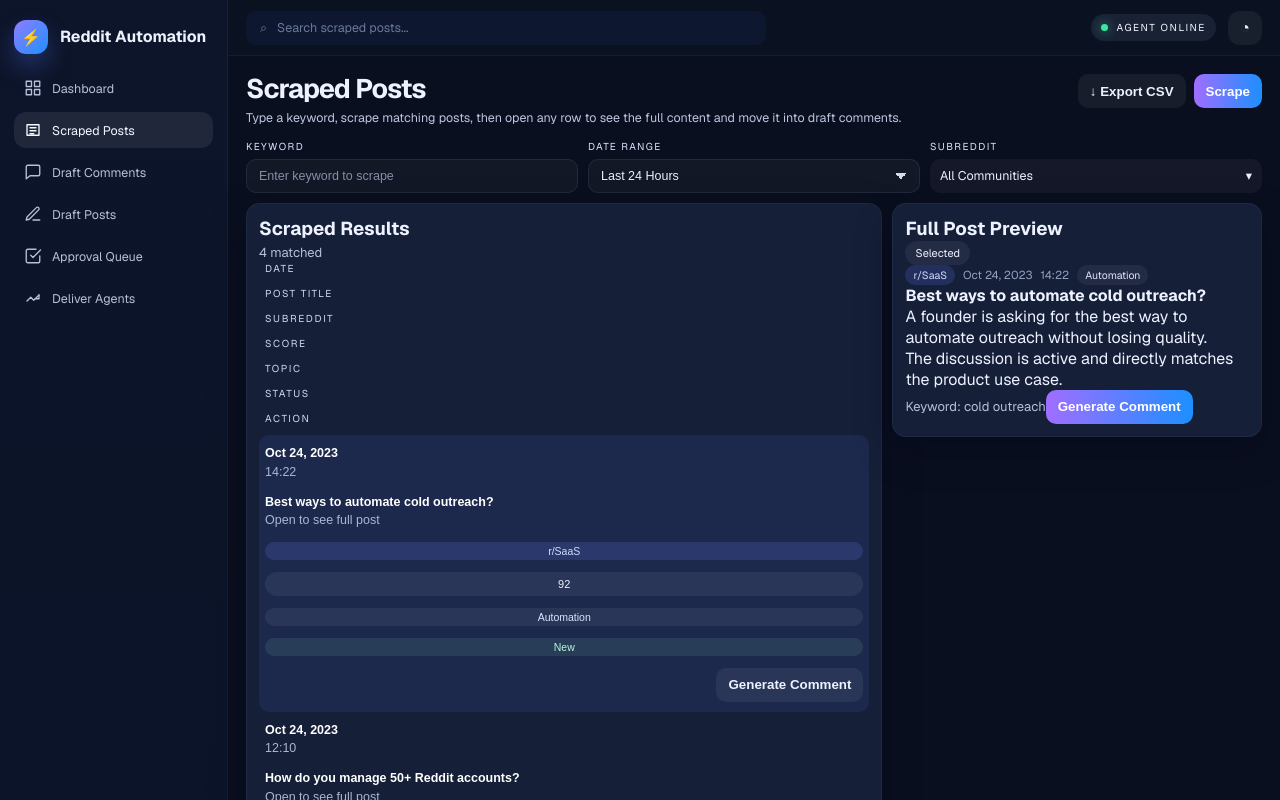
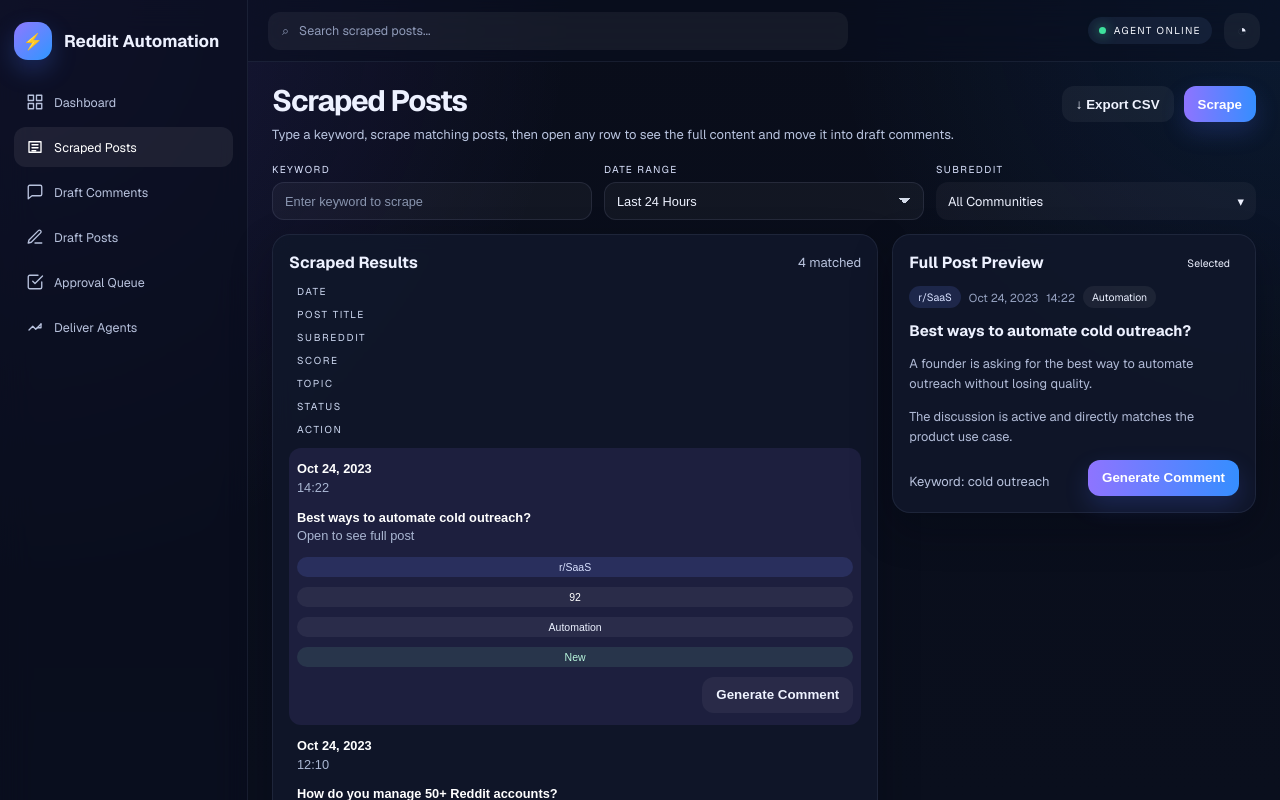
Before and after one commit to Jay-1410/Reddit-Automation, a Next.js app: page /scraped-posts in a window 1280 px wide. Shown: the top 800 px of the page. Built offline with nearby package versions, Linux system fonts and the light colour scheme.

Commit message:
Premium dashboard visual refresh

```diff
--- a/src/app/ui.module.css
+++ b/src/app/ui.module.css
@@ -1,9 +1,12 @@
 .shell {
   min-height: 100vh;
   display: grid;
-  grid-template-columns: 228px minmax(0, 1fr);
-  background: #0a0f1f;
-  color: #eef2ff;
+  grid-template-columns: 248px minmax(0, 1fr);
+  background:
+    radial-gradient(circle at top left, rgba(120, 92, 255, 0.16), transparent 28%),
+    radial-gradient(circle at top right, rgba(27, 142, 255, 0.10), transparent 22%),
+    linear-gradient(180deg, #090d1a 0%, #0b1120 100%);
+  color: #edf1ff;
   font-family: var(--font-geist-sans);
 }
 
@@ -11,34 +14,36 @@
   display: flex;
   flex-direction: column;
   justify-content: space-between;
-  padding: 20px 14px 14px;
-  background: linear-gradient(180deg, #0d152a 0%, #0a1326 100%);
-  border-right: 1px solid rgba(135, 149, 184, 0.08);
+  padding: 22px 14px 16px;
+  background: rgba(10, 15, 31, 0.72);
+  backdrop-filter: blur(16px);
+  border-right: 1px solid rgba(160, 174, 214, 0.10);
 }
 
 .brandWrap {
   display: flex;
   gap: 12px;
   align-items: center;
-  margin-bottom: 16px;
+  margin-bottom: 22px;
 }
 
-.brandIcon, .bell {
+.brandIcon,
+.bell {
   display: grid;
   place-items: center;
-  border-radius: 12px;
+  border-radius: 14px;
 }
 
 .brandIcon {
-  width: 34px;
-  height: 34px;
-  background: linear-gradient(135deg, #8e7dff, #1f90ff);
-  box-shadow: 0 12px 24px rgba(82, 118, 255, 0.3);
+  width: 38px;
+  height: 38px;
+  background: linear-gradient(135deg, #8f78ff 0%, #2e97ff 100%);
+  box-shadow: 0 10px 24px rgba(66, 115, 255, 0.26);
   font-size: 16px;
 }
 
 .brandWrap h2 {
-  font-size: 16px;
+  font-size: 17px;
   font-weight: 700;
   line-height: 1.1;
 }
@@ -46,24 +51,24 @@
 .nav {
   display: flex;
   flex-direction: column;
-  gap: 6px;
+  gap: 5px;
 }
 
 .navItem {
   display: flex;
   align-items: center;
   gap: 10px;
-  padding: 9px 10px;
+  padding: 11px 12px;
   border-radius: 12px;
-  color: #b6c0d8;
+  color: #b8c2dd;
   font-size: 12.5px;
   transition: 0.18s ease;
 }
 
 .navItem:hover,
 .navActive {
-  background: rgba(255, 255, 255, 0.08);
-  color: #f5f7ff;
+  background: rgba(255, 255, 255, 0.07);
+  color: #fff;
 }
 
 .sidebarBottom {
@@ -74,28 +79,31 @@
 
 .ghostButton,
 .actionButton,
-.softButton {
-  height: 34px;
+.softButton,
+.iconButton {
+  height: 36px;
   border: 0;
-  border-radius: 10px;
-  padding: 0 12px;
+  border-radius: 12px;
+  padding: 0 14px;
   font-weight: 600;
 }
 
 .ghostButton {
   background: transparent;
-  color: #a5b2cf;
+  color: #aeb8d6;
   text-align: left;
 }
 
 .actionButton {
-  background: linear-gradient(90deg, #a06eff, #1d8fff);
-  color: white;
+  background: linear-gradient(90deg, #8e74ff 0%, #358eff 100%);
+  color: #fff;
+  box-shadow: 0 10px 24px rgba(74, 112, 255, 0.20);
 }
 
-.softButton {
-  background: rgba(255, 255, 255, 0.06);
-  color: #eef2ff;
+.softButton,
+.iconButton {
+  background: rgba(255, 255, 255, 0.05);
+  color: #eff3ff;
 }
 
 .mainArea {
@@ -105,28 +113,28 @@
 }
 
 .topbar {
-  height: 56px;
+  height: 62px;
   display: flex;
   justify-content: space-between;
   align-items: center;
   gap: 18px;
-  padding: 0 18px;
-  border-bottom: 1px solid rgba(135, 149, 184, 0.08);
-  background: rgba(11, 18, 34, 0.96);
+  padding: 0 20px;
+  background: rgba(10, 15, 31, 0.58);
+  backdrop-filter: blur(16px);
+  border-bottom: 1px solid rgba(160, 174, 214, 0.10);
 }
 
 .searchBar {
   flex: 1;
-  width: 100%;
-  max-width: 520px;
-  height: 34px;
+  max-width: 580px;
+  height: 38px;
   display: flex;
   align-items: center;
   gap: 10px;
   padding: 0 14px;
-  border-radius: 10px;
-  background: #0e1730;
-  color: #69789c;
+  border-radius: 12px;
+  background: rgba(255, 255, 255, 0.05);
+  color: #8f9ab8;
   font-size: 12.5px;
 }
 
@@ -140,12 +148,12 @@
   display: flex;
   align-items: center;
   gap: 8px;
-  padding: 7px 10px;
+  padding: 7px 11px;
   border-radius: 999px;
-  background: rgba(111, 123, 166, 0.15);
-  color: #f5f7ff;
+  background: rgba(94, 122, 179, 0.14);
+  color: #f7f9ff;
   font-size: 10px;
-  letter-spacing: 0.16em;
+  letter-spacing: 0.14em;
   text-transform: uppercase;
 }
 
@@ -153,18 +161,18 @@
   width: 7px;
   height: 7px;
   border-radius: 999px;
-  background: #3ce6a1;
-  box-shadow: 0 0 12px rgba(60, 230, 161, 0.8);
+  background: #3ee09c;
+  box-shadow: 0 0 12px rgba(62, 224, 156, 0.8);
 }
 
 .bell {
-  width: 34px;
-  height: 34px;
-  background: rgba(255, 255, 255, 0.06);
+  width: 36px;
+  height: 36px;
+  background: rgba(255, 255, 255, 0.05);
 }
 
 .content {
-  padding: 18px;
+  padding: 24px;
   width: 100%;
   max-width: none;
 }
@@ -174,26 +182,26 @@
   justify-content: space-between;
   gap: 18px;
   align-items: flex-start;
-  margin-bottom: 12px;
+  margin-bottom: 18px;
 }
 
 .pageHeading h1 {
-  font-size: clamp(1.35rem, 2.1vw, 1.9rem);
-  line-height: 1.08;
-  letter-spacing: -0.035em;
+  font-size: clamp(1.7rem, 2.3vw, 2.35rem);
+  line-height: 1.05;
+  letter-spacing: -0.04em;
 }
 
 .pageHeading p {
   max-width: 760px;
-  margin-top: 6px;
-  color: #bbc5de;
-  font-size: 12.5px;
-  line-height: 1.5;
+  margin-top: 8px;
+  color: #b9c4df;
+  font-size: 13px;
+  line-height: 1.55;
 }
 
 .pageActions {
   display: flex;
-  gap: 8px;
+  gap: 10px;
   flex-wrap: wrap;
 }
 
@@ -203,10 +211,11 @@
 .tableWrap,
 .emptyState,
 .bottomBar {
-  border: 1px solid rgba(137, 151, 184, 0.08);
-  border-radius: 14px;
-  background: #151f38;
-  box-shadow: 0 14px 38px rgba(2, 6, 23, 0.33);
+  border: 1px solid rgba(160, 174, 214, 0.10);
+  border-radius: 18px;
+  background: rgba(16, 23, 43, 0.88);
+  box-shadow: 0 16px 40px rgba(1, 5, 15, 0.30);
+  backdrop-filter: blur(10px);
 }
 
 .card,
@@ -214,21 +223,21 @@
 .miniCard,
 .emptyState,
 .bottomBar {
-  padding: 12px;
+  padding: 16px;
 }
 
 .metricGrid {
   display: grid;
   grid-template-columns: repeat(4, minmax(0, 1fr));
-  gap: 10px;
-  margin-bottom: 10px;
+  gap: 14px;
+  margin-bottom: 16px;
 }
 
 .metricValue {
   margin-top: 8px;
-  font-size: 26px;
+  font-size: 28px;
   font-weight: 700;
-  letter-spacing: -0.03em;
+  letter-spacing: -0.04em;
 }
 
 .eyebrow {
@@ -238,19 +247,26 @@
   text-transform: uppercase;
 }
 
-.card h3 {
+.purple { color: #c8b7ff; }
+.card h3,
+.panelHeader h3 {
   font-size: 16px;
   line-height: 1.2;
 }
 
-.largeCard { min-height: 108px; }
-
-.note { margin-top: 8px; color: #b6c0d8; line-height: 1.5; font-size: 13px; }
+.note { margin-top: 8px; color: #b8c2dd; line-height: 1.55; font-size: 13px; }
 
 .dashboardSplit {
   display: grid;
-  grid-template-columns: minmax(0, 1.55fr) minmax(320px, 0.9fr);
-  gap: 10px;
+  grid-template-columns: minmax(0, 1.5fr) minmax(340px, 0.9fr);
+  gap: 14px;
+  align-items: start;
+}
+
+.dashboardTwoCol {
+  display: grid;
+  grid-template-columns: minmax(0, 1.6fr) minmax(0, 1fr);
+  gap: 14px;
   align-items: start;
 }
 
@@ -260,14 +276,14 @@
 .miniPills {
   display: flex;
   flex-direction: column;
-  gap: 8px;
+  gap: 12px;
 }
 
 .feedCard {
-  padding: 12px;
-  border-radius: 12px;
+  padding: 16px;
+  border-radius: 16px;
   background: rgba(255, 255, 255, 0.03);
-  border: 1px solid rgba(151, 164, 198, 0.08);
+  border: 1px solid rgba(170, 183, 216, 0.08);
 }
 
 .feedMeta,
@@ -276,48 +292,73 @@
   gap: 8px;
   flex-wrap: wrap;
   align-items: center;
-  color: #93a1c0;
+  color: #96a2c1;
   font-size: 11.5px;
 }
 
-.tag, .pill {
+.tag,
+.pill,
+.smallBadge,
+.scoreBubble,
+.statusNew,
+.statusReview,
+.statusIgnored,
+.statusUrgent {
   display: inline-flex;
   align-items: center;
   justify-content: center;
-  padding: 3px 8px;
+  padding: 4px 9px;
   border-radius: 999px;
   font-size: 10.5px;
 }
 
-.tag { background: rgba(100, 124, 255, 0.18); color: #d1ddff; }
-.pill { background: rgba(255, 255, 255, 0.06); color: #dbe4ff; }
-.safe { color: #8cf0c2; }
-.high { color: #ff9ca4; }
-.neutral { color: #aab7d3; }
+.tag { background: rgba(108, 128, 255, 0.16); color: #d8e1ff; }
+.pill { background: rgba(255, 255, 255, 0.06); color: #ecf1ff; }
+.safe { color: #92edc5; }
+.high { color: #ffb0b7; }
+.neutral { color: #aeb8d6; }
 
-.feedCard h4 { margin: 8px 0 6px; font-size: 14px; line-height: 1.4; }
-.feedCard p { color: #aab7d3; line-height: 1.6; font-size: 12.5px; }
-.feedFooter { display: flex; align-items: center; justify-content: space-between; gap: 8px; margin-top: 10px; }
+.feedCard h4 {
+  margin: 10px 0 7px;
+  font-size: 14px;
+  line-height: 1.45;
+}
 
-.filterValue {
-  min-height: 34px;
+.feedCard p,
+.tableCellMuted,
+.previewText {
+  color: #b0bad6;
+  line-height: 1.6;
+  font-size: 12.8px;
+}
+
+.feedFooter {
   display: flex;
   align-items: center;
   justify-content: space-between;
   gap: 10px;
-  padding: 0 10px;
-  border-radius: 10px;
+  margin-top: 14px;
+}
+
+.filterValue {
+  min-height: 38px;
+  display: flex;
+  align-items: center;
+  justify-content: space-between;
+  gap: 10px;
+  padding: 0 12px;
+  border-radius: 12px;
   background: rgba(255, 255, 255, 0.04);
-  color: #eaf1ff;
-  font-size: 12.5px;
+  color: #eef2ff;
+  font-size: 12.8px;
 }
 
 .timelineItem {
   display: flex;
   gap: 10px;
   align-items: flex-start;
-  padding: 10px 0;
-  border-top: 1px solid rgba(145, 160, 191, 0.08);
+  padding: 11px 0;
+  border-top: 1px solid rgba(170, 183, 216, 0.08);
 }
 .timelineItem:first-child { border-top: 0; padding-top: 0; }
 .timelineItem strong { display: block; font-size: 13px; margin-bottom: 3px; }
@@ -327,18 +368,22 @@
 .dot.safe { background: #8cf0c2; }
 .dot.neutral { background: #7d8cab; }
 
+.input,
 .select {
   width: 100%;
-  min-height: 34px;
+  min-height: 38px;
   padding: 0 12px;
-  border-radius: 10px;
-  border: 1px solid rgba(145, 160, 191, 0.12);
+  border-radius: 12px;
+  border: 1px solid rgba(170, 183, 216, 0.12);
   background: rgba(255, 255, 255, 0.04);
-  color: #eaf1ff;
+  color: #eef2ff;
   outline: none;
+  font-size: 12.8px;
+}
+
+.input::placeholder { color: rgba(169, 183, 211, 0.78); }
+.select {
   appearance: none;
-  font-size: 12.5px;
-  font-weight: 500;
   background-image:
     linear-gradient(45deg, transparent 50%, rgba(234, 241, 255, 0.9) 50%),
     linear-gradient(135deg, rgba(234, 241, 255, 0.9) 50%, transparent 50%);
@@ -348,34 +393,19 @@
   background-size: 6px 6px, 6px 6px;
   background-repeat: no-repeat;
 }
-
-.input {
-  width: 100%;
-  min-height: 34px;
-  padding: 0 12px;
-  border-radius: 10px;
-  border: 1px solid rgba(145, 160, 191, 0.12);
-  background: rgba(255, 255, 255, 0.04);
-  color: #eaf1ff;
-  outline: none;
-  font-size: 12.5px;
-}
-
-.input::placeholder { color: rgba(169, 183, 211, 0.75); }
-
 .select option { color: #0a0f1f; }
 
 .filterBar {
   display: grid;
   grid-template-columns: repeat(3, minmax(0, 1fr));
-  gap: 10px;
-  margin-bottom: 10px;
+  gap: 12px;
+  margin-bottom: 14px;
 }
 
 .filterBox label {
   display: block;
   margin-bottom: 6px;
-  color: #dbe5ff;
+  color: #dce4ff;
   font-size: 10px;
   letter-spacing: 0.14em;
   text-transform: uppercase;
@@ -390,14 +420,14 @@
 .approvalHeader,
 .approvalRow {
   display: grid;
-  gap: 12px;
+  gap: 10px;
 }
 
 .tableHeader,
 .opportunitiesHeader,
 .rulesHeader,
 .approvalHeader {
-  padding: 0 6px 10px;
+  padding: 0 8px 12px;
   color: #ced9f2;
   font-size: 10px;
   letter-spacing: 0.16em;
@@ -409,16 +439,20 @@
 .rulesRow,
 .approvalRow {
   align-items: center;
-  padding: 10px 6px;
-  border-top: 1px solid rgba(145, 160, 191, 0.08);
+  padding: 12px 8px;
+  border-top: 1px solid rgba(170, 183, 216, 0.08);
 }
 
-.tableCellMuted { color: #aab7d3; line-height: 1.5; font-size: 12.5px; }
-.cellTitle { color: #fff; font-weight: 600; line-height: 1.4; font-size: 12.5px; }
+.tableCellMuted { color: #aab7d3; }
+.cellTitle { color: #fff; font-weight: 600; line-height: 1.4; font-size: 12.8px; }
 
-.smallBadge { display: inline-flex; align-items: center; justify-content: center; padding: 5px 10px; border-radius: 999px; font-size: 11px; background: rgba(255,255,255,0.06); }
-
-.bottomBar { display: flex; justify-content: space-between; align-items: center; gap: 16px; margin-top: 14px; }
+.bottomBar {
+  display: flex;
+  justify-content: space-between;
+  align-items: center;
+  gap: 16px;
+  margin-top: 16px;
+}
 
 .tableRow {
   width: 100%;
@@ -430,65 +464,97 @@
 }
 
 .tableRow:hover {
-  background: rgba(255, 255, 255, 0.03);
-  border-radius: 10px;
+  background: rgba(255, 255, 255, 0.025);
+  border-radius: 12px;
 }
 
 .rowActive {
-  background: rgba(100, 124, 255, 0.10);
-  border-radius: 10px;
+  background: rgba(143, 120, 255, 0.10);
+  border-radius: 12px;
 }
 
-.scoreBubble {
-  display: inline-flex;
-  align-items: center;
-  justify-content: center;
-  min-width: 34px;
-  height: 24px;
-  padding: 0 8px;
-  border-radius: 999px;
-  background: rgba(255, 255, 255, 0.06);
-  font-size: 11px;
-}
-
-.iconButton {
-  height: 30px;
-  min-width: 30px;
-  padding: 0 10px;
-  border: 1px solid rgba(145, 160, 191, 0.12);
-  background: rgba(255, 255, 255, 0.03);
-  color: #eaf1ff;
-  border-radius: 10px;
-}
-
-.iconButton:hover { background: rgba(255, 255, 255, 0.06); }
-
+.scoreBubble { background: rgba(255, 255, 255, 0.06); color: #fff; min-width: 34px; }
+.iconButton { min-width: 34px; padding: 0 10px; }
 .actionRowInline { display: flex; justify-content: flex-end; }
-
-.statusNew,
-.statusReview,
-.statusIgnored,
-.statusUrgent {
-  display: inline-flex;
-  align-items: center;
-  justify-content: center;
-  padding: 3px 8px;
-  border-radius: 999px;
-  font-size: 10.5px;
-  background: rgba(255, 255, 255, 0.05);
-}
 
 .statusUrgent { background: rgba(255, 120, 120, 0.14); color: #ffb3b8; }
 .statusReview { background: rgba(255, 210, 120, 0.14); color: #ffe1a8; }
 .statusIgnored { background: rgba(125, 140, 171, 0.16); color: #c0cbe2; }
 .statusNew { background: rgba(140, 240, 194, 0.10); color: #b9f7dd; }
 
-.dashboardTwoCol {
+.panelHeader {
+  display: flex;
+  align-items: center;
+  justify-content: space-between;
+  gap: 10px;
+  margin-bottom: 12px;
+}
+
+.postPreview {
+  display: flex;
+  flex-direction: column;
+  gap: 12px;
+}
+
+.postPreview h4,
+.commentPrompt,
+.draftLarge h4 {
+  font-size: 15px;
+  line-height: 1.45;
+}
+
+.previewFooter,
+.cardFooter {
+  display: flex;
+  align-items: center;
+  justify-content: space-between;
+  gap: 10px;
+}
+
+.commentCard {
   display: grid;
-  grid-template-columns: minmax(0, 1.65fr) minmax(0, 1fr);
+  grid-template-columns: minmax(0, 1.3fr) minmax(0, 1.35fr) auto;
   gap: 14px;
   align-items: start;
+  padding: 16px;
+  border-radius: 16px;
+  background: rgba(255, 255, 255, 0.03);
+  border: 1px solid rgba(170, 183, 216, 0.08);
 }
+
+.riskHigh {
+  border-color: rgba(255, 120, 120, 0.18);
+  background: rgba(255, 120, 120, 0.04);
+}
+
+.commentBody { font-size: 12.8px; line-height: 1.65; color: #c8d1eb; }
+.commentSourceBox { padding: 14px; border-radius: 14px; background: rgba(255,255,255,0.03); border: 1px solid rgba(170, 183, 216, 0.08); }
+.stacked { display: flex; flex-direction: column; gap: 8px; }
+.dangerButton { height: 36px; border: 0; border-radius: 12px; padding: 0 14px; background: rgba(255, 120, 120, 0.14); color: #ffd0d4; font-weight: 600; }
+
+.draftLarge,
+.emptyState {
+  border: 1px solid rgba(170, 183, 216, 0.08);
+  border-radius: 18px;
+  background: rgba(16, 23, 43, 0.88);
+  padding: 18px;
+}
+
+.progressTrack {
+  width: 100%;
+  height: 8px;
+  border-radius: 999px;
+  background: rgba(255, 255, 255, 0.05);
+  overflow: hidden;
+}
+
+.progressFill {
+  height: 100%;
+  border-radius: inherit;
+  background: linear-gradient(90deg, #8e74ff 0%, #35a1ff 100%);
+}
+
+.tableWrap { padding: 16px; }
 
 @media (min-width: 1280px) { .metricGrid { grid-template-columns: repeat(4, minmax(0, 1fr)); } }
 @media (max-width: 1200px) {
@@ -498,6 +564,7 @@
   .dashboardTwoCol,
   .filterBar { grid-template-columns: 1fr; }
   .metricGrid { grid-template-columns: repeat(2, minmax(0, 1fr)); }
+  .commentCard { grid-template-columns: 1fr; }
 }
 @media (max-width: 700px) {
   .content { padding: 14px; }
```
